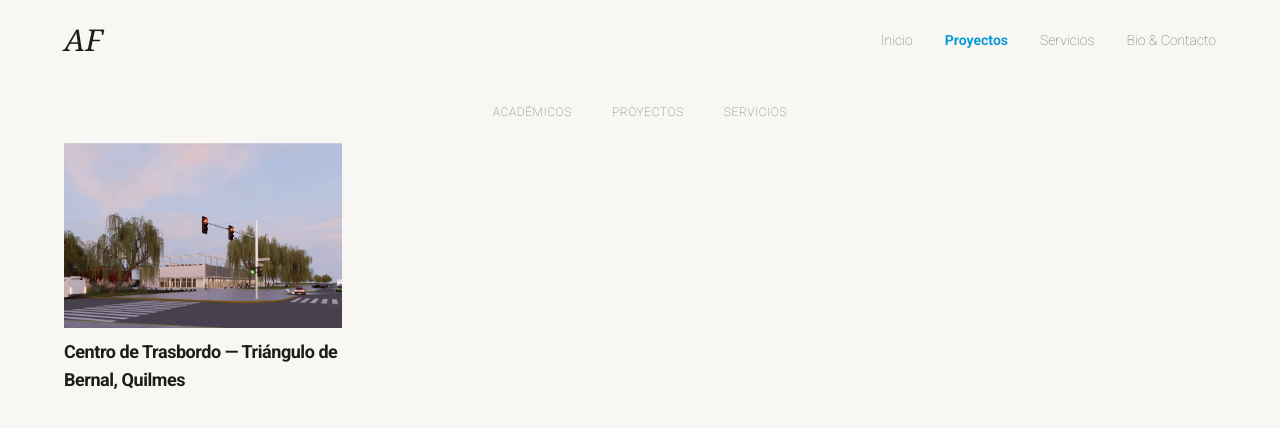
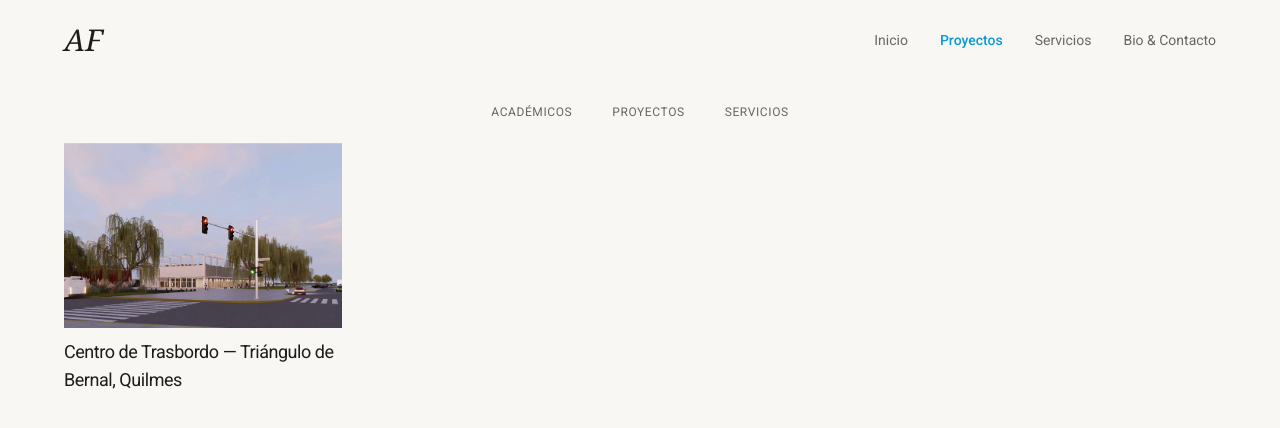
Before and after one commit to AlanAzezian/web-portfolio-agustin, a Next.js app: page /proyectos in a window 1280 px wide. Shown: the top 428 px of the page. Built offline with nearby package versions, Linux system fonts and the light colour scheme.

Commit message:
fix: mejorar legibilidad reemplazando thin por regular y suavizar titulos bold a estilo tecnico

```diff
--- a/src/components/Navbar.tsx
+++ b/src/components/Navbar.tsx
@@ -180,10 +180,10 @@ export default function Navbar() {
               <Link
                 key={link.path}
                 href={link.path}
-                className={`font-roboto text-sm ${
+                className={`font-roboto text-sm transition-colors duration-200 ${
                   isActive
-                    ? "font-bold font-[700] text-[#099AD7]"
-                    : "font-thin font-[100] text-[#686661] hover:text-[#099AD7] transition-colors duration-200"
+                    ? "font-medium text-[#099AD7]"
+                    : "font-normal text-[#686661] hover:text-[#099AD7]"
                 }`}
               >
                 {link.name}
--- a/src/components/ProjectGrid.tsx
+++ b/src/components/ProjectGrid.tsx
@@ -27,10 +27,10 @@ export default function ProjectGrid() {
               key={tag}
               type="button"
               onClick={() => setSelectedTag((curr) => (curr === tag ? null : tag))}
-              className={`text-xs uppercase tracking-wider font-roboto cursor-pointer ${
+              className={`text-xs uppercase tracking-wider font-roboto transition-colors duration-200 cursor-pointer ${
                 isSelected
-                  ? "font-bold font-[700] text-[#099AD7]"
-                  : "font-thin font-[100] text-[#686661] hover:text-[#099AD7] transition-colors duration-200"
+                  ? "font-medium text-[#099AD7]"
+                  : "font-normal text-[#686661] hover:text-[#099AD7]"
               }`}
             >
               {tag}
@@ -62,8 +62,8 @@ export default function ProjectGrid() {
                   />
                 </div>
 
-                {/* Título debajo con Roboto Bold 700, color base #1C1C1A, hover #099AD7, mt-2.5 */}
-                <h2 className="mt-2.5 font-roboto font-bold font-[700] text-base md:text-lg tracking-tight text-[#1C1C1A] group-hover:text-[#099AD7] transition-colors duration-200">
+                {/* Título debajo con Roboto Regular (400), color base #1C1C1A, hover #099AD7, mt-2.5 */}
+                <h2 className="mt-2.5 font-roboto font-normal text-base md:text-lg tracking-tight text-[#1C1C1A] group-hover:text-[#099AD7] transition-colors duration-200">
                   {project.title}
                 </h2>
               </motion.div>
--- a/src/components/ProjectViewer.tsx
+++ b/src/components/ProjectViewer.tsx
@@ -81,7 +81,7 @@ export default function ProjectViewer({ title, images }: ProjectViewerProps) {
       {/* Botón superior derecho: Proyectos */}
       <Link
         href="/proyectos"
-        className="fixed top-6 md:top-8 right-6 md:right-12 z-50 font-roboto font-bold font-[700] text-sm tracking-tight text-[#1C1C1A] hover:text-[#099AD7] transition-colors duration-200 flex items-center gap-1.5 pointer-events-auto"
+        className="fixed top-6 md:top-8 right-6 md:right-12 z-50 font-roboto font-normal text-xs md:text-sm tracking-tight text-[#1C1C1A] hover:text-[#099AD7] transition-colors duration-200 flex items-center gap-1.5 pointer-events-auto"
       >
         <span>←</span> Proyectos
       </Link>
@@ -119,9 +119,9 @@ export default function ProjectViewer({ title, images }: ProjectViewerProps) {
       </div>
 
       {/* Metadatos fijos inferiores */}
-      {/* Esquina inferior izquierda: Título del proyecto en Roboto Bold 700 */}
+      {/* Esquina inferior izquierda: Título del proyecto en Roboto Regular estilo técnico limpio */}
       <div className="fixed bottom-6 left-8 md:bottom-8 md:left-16 z-30 pointer-events-auto">
-        <span className="font-roboto font-bold font-[700] text-base md:text-lg text-[#1C1C1A] tracking-normal select-none">
+        <span className="font-roboto font-normal text-xs md:text-sm text-[#1C1C1A] tracking-normal select-none">
           {title}
         </span>
       </div>
```
